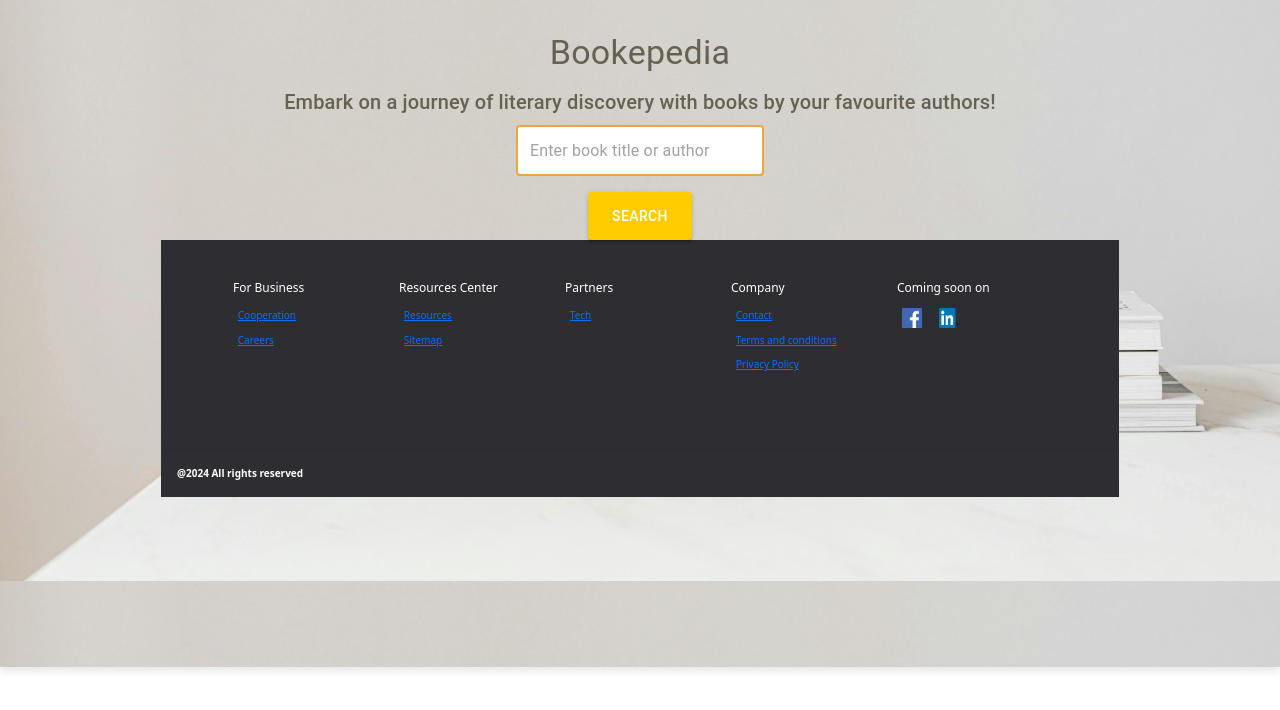
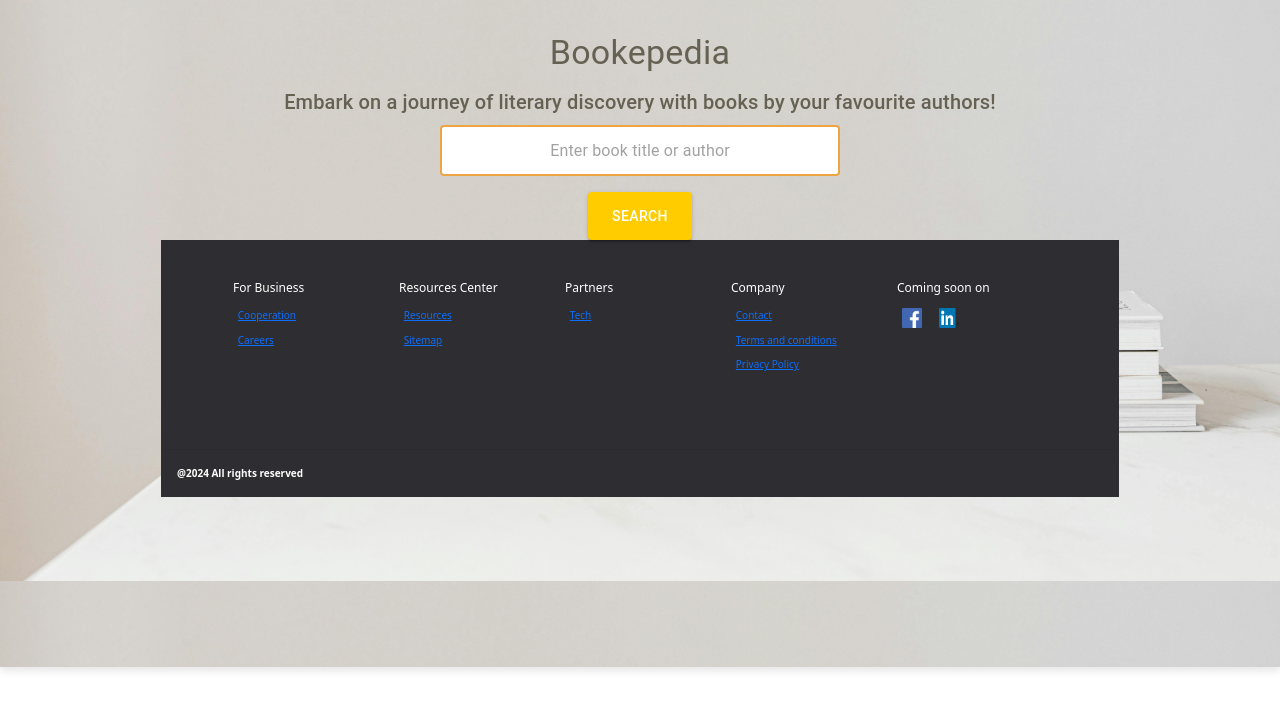
Before and after one commit to vytautastv/Bookepedia, a React (Vite) app: page / in a window 1280 px wide. Shown: the top 710 px of the page. Built offline with nearby package versions, Linux system fonts and the light colour scheme.

Commit message:
added code to booksearch.jsx file

```diff
--- a/src/components/BookSearch.jsx
+++ b/src/components/BookSearch.jsx
@@ -28,6 +28,7 @@ const BookSearch = () => {
           value={searchQuery}
           onChange={(e) => setSearchQuery(e.target.value)}
           disableUnderline
+          style = {{width: "400px"}}
         />
         <Button variant="contained" onClick={handleSearch}>
           Search
--- a/src/styles/BookSearch.css
+++ b/src/styles/BookSearch.css
@@ -21,6 +21,7 @@
     background-color: white;
     border: 2px solid rgb(238, 164, 68);
     border-radius: 4px;
+    text-align: center;
 
 }
 
```
